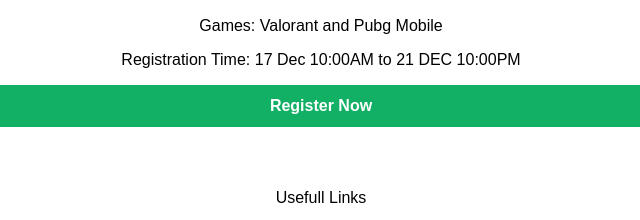
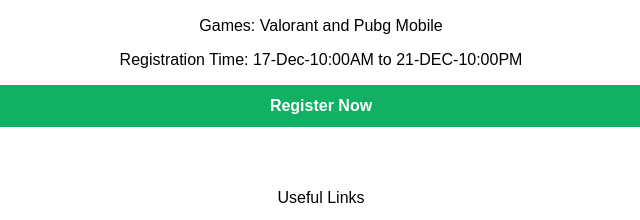
Before and after one commit to sadi-gg/iga, a plain HTML site: page index.html in a window 1280 px wide. Shown: the part 261-481 px from the top of the page, 319-959 px from the left. Drawn offline with Linux system fonts and the light colour scheme.

Commit message:
Update index.html

```diff
--- a/index.html
+++ b/index.html
@@ -17,13 +17,13 @@
 <h2>IGA Intra-Uni Gaming League 1.0</h2>
 <h2>Prize Pool: 12,000 Taka</h2>
 <p>Games: Valorant and Pubg Mobile</p>
-<p>Registration Time: 17 Dec 10:00AM to 21 DEC 10:00PM</p>
+<p>Registration Time: 17-Dec-10:00AM to 21-DEC-10:00PM</p>
 <a https://forms.gle/1hfZxVCiCQmHbE3N7" style="background:#12B065;font-weight:bold;">
   Register Now
 </a>
 <br>
 <br>
-<p>Usefull Links</p>
+<p>Useful Links</p>
 <a href="https://discord.gg/czuQGSnhyb">Discord</a>
 <a href="https://m.me/j/AbY-utXcmR9QUyGy/">Messenger</a>
 <a href="https://www.facebook.com/profile.php?id=61576848424239">Facebook</a>
```
